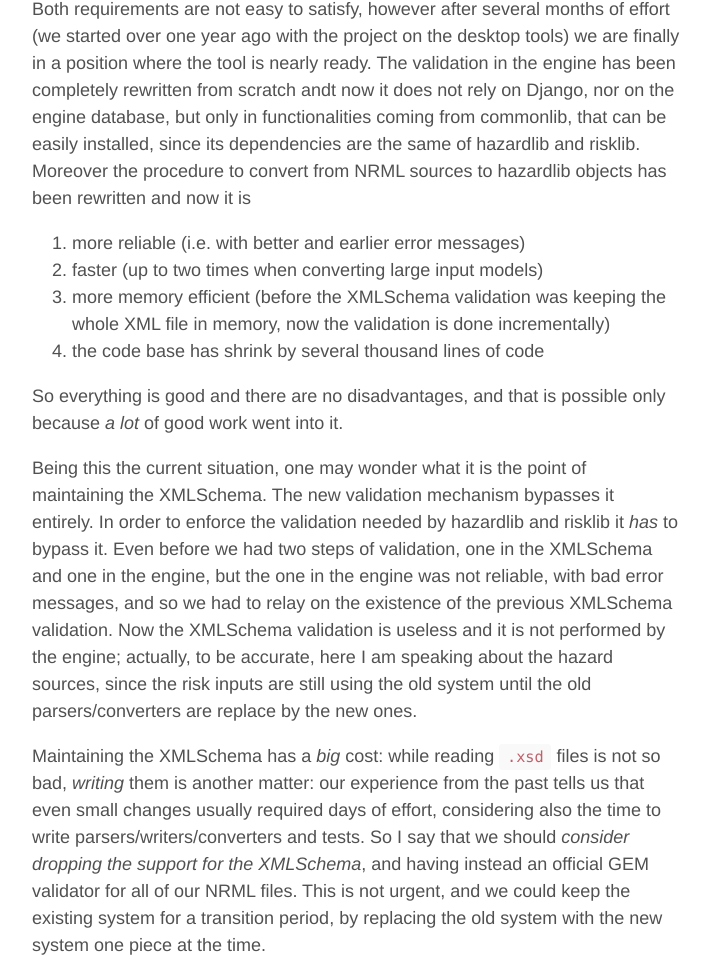
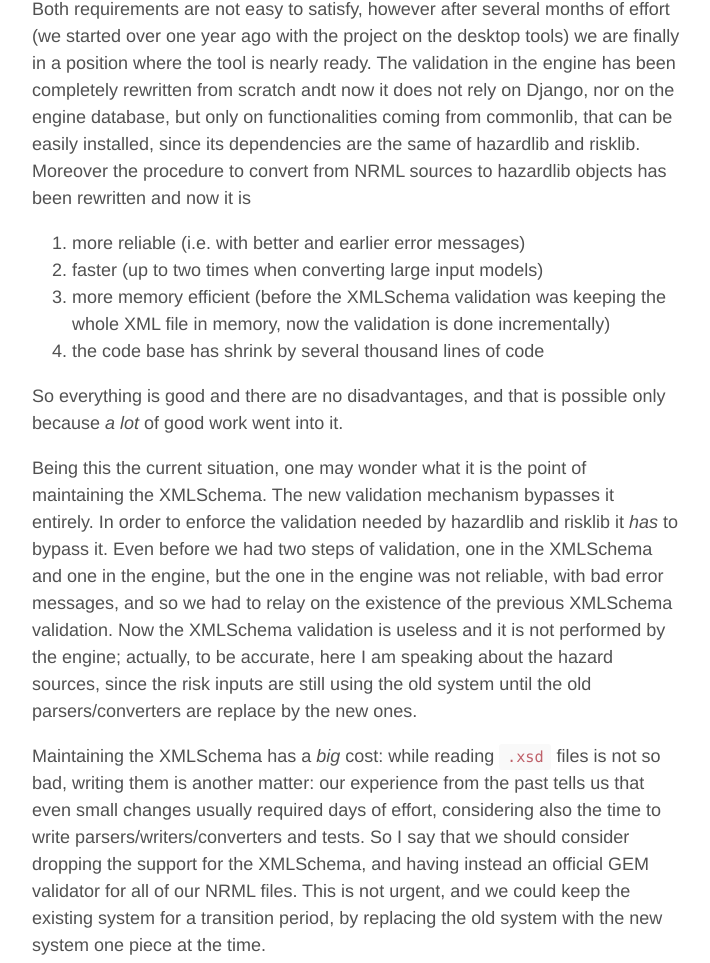
Before and after one commit to micheles/micheles.github.io, a Jekyll site: the page built from _posts/2014-09-14-dropping-XMLSchema-support.md, in a window 1280 px wide and 1400 px high, scrolled down 888 px. Shown: the part 261-1224 px from the top of the window, without its empty margins (284-994 px from the left). Built offline with Jekyll 4.4.1, drawn with Linux system fonts in a browser that asks for light colours; Markdown is read by kramdown in place of the engine named in the settings; comment, search, counter and statistics services are not loaded; some of the changed text lies outside the part shown.

Commit message:
More fixes

```diff
--- a/_posts/2014-09-14-dropping-XMLSchema-support.md
+++ b/_posts/2014-09-14-dropping-XMLSchema-support.md
@@ -14,7 +14,7 @@
 a binary format such as [HDF5](https://github.com/gem/oq-nrmllib)
 could be a better choice. However today I am not discussing
 alternative formats: I want to stick to NRML, but I want to
-raise some concerns about some technicalities in its validation.
+raise some concerns about its validation.
 
 The interesting thing about XML is that there are several technologies to
 validate it: at GEM we are using the
@@ -50,7 +50,7 @@
 desktop tools) we are finally in a position where the tool is nearly
 ready. The validation in the engine has been completely rewritten from
 scratch andt now it does not rely on Django, nor on the engine
-database, but only in functionalities coming from commonlib, that can
+database, but only on functionalities coming from commonlib, that can
 be easily installed, since its dependencies are the same of hazardlib
 and risklib. Moreover the procedure to convert from NRML sources to
 hazardlib objects has been rewritten and now it is
@@ -77,11 +77,11 @@
 the old parsers/converters are replace by the new ones.
 
 Maintaining the XMLSchema has a *big* cost: while reading `.xsd` files
-is not so bad, *writing* them is another matter: our experience from
+is not so bad, writing them is another matter: our experience from
 the past tells us that even small changes usually required days of
 effort, considering also the time to write parsers/writers/converters
-and tests. So I say that we should *consider dropping the
-support for the XMLSchema*, and having instead an official GEM
+and tests. So I say that we should consider dropping the
+support for the XMLSchema, and having instead an official GEM
 validator for all of our NRML files. This is not urgent, and we could
 keep the existing system for a transition period, by replacing the old
 system with the new system one piece at the time.
```
Also changed, not shown: other parts of _posts/2014-09-14-dropping-XMLSchema-support.md (+2 -1 lines).
